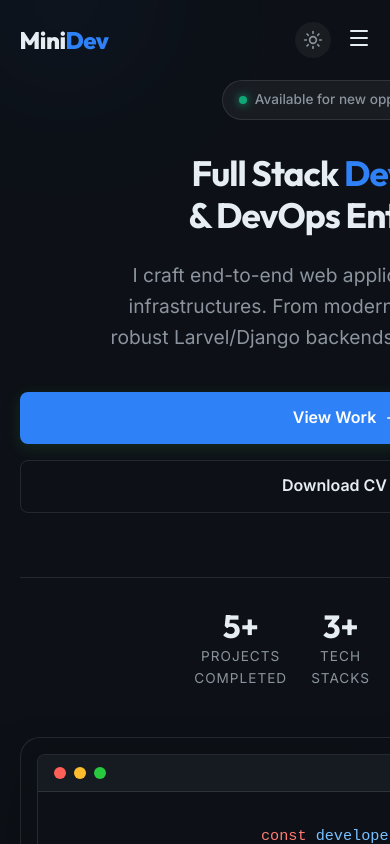
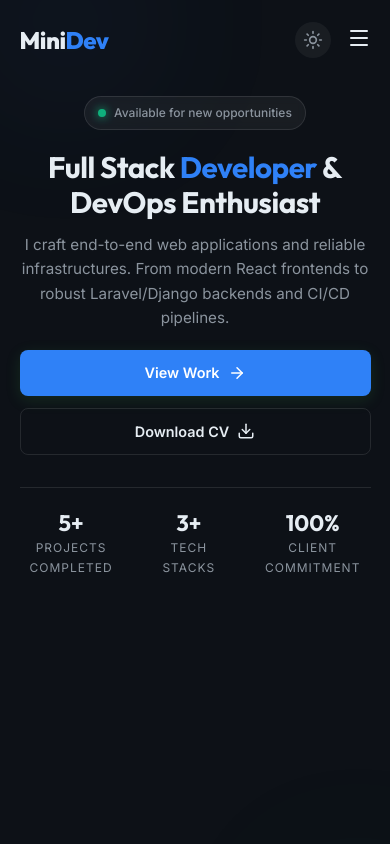
Before and after one commit to Njivaniaina/Portfolio, a React (Vite) app: page / in a window 390 px wide. Shown: the top 844 px of the page. Built offline with nearby package versions, Linux system fonts and the light colour scheme.

Commit message:
Correction de responsive.

```diff
--- a/src/components/Hero.css
+++ b/src/components/Hero.css
@@ -200,15 +200,24 @@
 .code-prop { color: #d2a8ff; }
 .code-string { color: #a5d6ff; }
 
+/* === RESPONSIVE BREAKPOINTS === */
+
+/* Tablet / Paysage mobile (max 968px) */
 @media (max-width: 968px) {
   .hero-container {
     grid-template-columns: 1fr;
     text-align: center;
-    gap: 3rem;
+    gap: 2.5rem;
+  }
+
+  .hero-badge {
+    display: inline-flex;
+    margin: 0 auto 1.5rem;
   }
 
   .hero-subtitle {
-    margin: 0 auto 2.5rem;
+    margin: 0 auto 2rem;
+    max-width: 90%;
   }
 
   .hero-actions {
@@ -221,26 +230,137 @@
 
   .visual-wrapper {
     transform: none;
+    max-width: 520px;
+    margin: 0 auto;
   }
 
   .visual-wrapper:hover {
-    transform: translateY(-10px);
+    transform: translateY(-8px);
   }
 }
 
-@media (max-width: 480px) {
+/* Mobile standard (max 600px) */
+@media (max-width: 600px) {
   .hero-title {
     font-size: 2.2rem;
+    letter-spacing: -0.5px;
+    line-height: 1.15;
+    margin-bottom: 1rem;
   }
+
+  .hero-subtitle {
+    font-size: 1rem;
+    margin-bottom: 1.5rem;
+  }
+
+  .hero-actions {
+    gap: 0.75rem;
+  }
+
+  .hero-actions .btn {
+    font-size: 0.9rem;
+    padding: 0.7rem 1.1rem;
+  }
+
+  .hero-stats {
+    gap: 1.5rem;
+    padding-top: 1.5rem;
+  }
+
+  .stat-value {
+    font-size: 1.6rem;
+  }
+
+  .stat-label {
+    font-size: 0.75rem;
+  }
+
+  .browser-body {
+    padding: 1rem;
+    min-height: 180px;
+  }
+
+  .code-block {
+    font-size: 0.78rem;
+    line-height: 1.6;
+    overflow-x: auto;
+  }
+}
+
+/* Petit mobile Android (max 480px) */
+@media (max-width: 480px) {
+  .hero {
+    align-items: flex-start;
+    padding-top: calc(var(--nav-height) + 1rem);
+  }
+
+  .hero-title {
+    font-size: 1.85rem;
+    line-height: 1.2;
+    margin-bottom: 0.75rem;
+    word-break: break-word;
+  }
+
+  .hero-subtitle {
+    font-size: 0.95rem;
+    margin-bottom: 1.25rem;
+    max-width: 100%;
+  }
+
+  .hero-badge {
+    font-size: 0.75rem;
+    padding: 0.4rem 0.8rem;
+    margin-bottom: 1.25rem;
+  }
+
+  .hero-actions {
+    flex-direction: column;
+    align-items: stretch;
+    gap: 0.75rem;
+    margin-bottom: 2rem;
+  }
+
+  .hero-actions .btn {
+    justify-content: center;
+    width: 100%;
+  }
+
   .hero-stats {
     flex-wrap: wrap;
-    gap: 1.5rem;
+    gap: 1rem;
+    justify-content: space-around;
   }
+
   .stat-divider {
     display: none;
   }
-  .hero-actions {
-    flex-direction: column;
-    gap: 1rem;
+
+  .stat-item {
+    align-items: center;
+    min-width: 80px;
+  }
+
+  .stat-value {
+    font-size: 1.4rem;
+  }
+
+  .hero-visual {
+    display: none; /* Cache le code mockup sur les très petits écrans pour laisser de la place */
   }
 }
+
+/* Très petit Android (max 380px) */
+@media (max-width: 380px) {
+  .hero-title {
+    font-size: 1.55rem;
+    line-height: 1.2;
+  }
+
+  .hero-subtitle {
+    font-size: 0.88rem;
+  }
+
+  .stat-value {
+    font-size: 1.2rem;
+  }
+}
--- a/src/components/Hero.jsx
+++ b/src/components/Hero.jsx
@@ -18,12 +18,11 @@ const Hero = () => {
           </div>
 
           <h1 className="hero-title">
-            Full Stack <span>Developer</span> <br />
-            & DevOps Enthusiast
+            Full Stack <span>Developer</span> & DevOps Enthusiast
           </h1>
 
           <p className="hero-subtitle">
-            I craft end-to-end web applications and reliable infrastructures. From modern React frontends to robust Larvel/Django backends and CI/CD pipelines.
+            I craft end-to-end web applications and reliable infrastructures. From modern React frontends to robust Laravel/Django backends and CI/CD pipelines.
           </p>
 
           <div className="hero-actions">
--- a/src/components/Projects.css
+++ b/src/components/Projects.css
@@ -13,7 +13,7 @@
 
 .projects-grid {
   display: grid;
-  grid-template-columns: repeat(auto-fit, minmax(340px, 1fr));
+  grid-template-columns: repeat(auto-fit, minmax(100%, 1fr)); /* Use 100% instead of fixed 340px to prevent overflow on devices < 340px */
   gap: 2.5rem;
 }
 
@@ -154,3 +154,20 @@
     font-size: 1.25rem;
   }
 }
+
+@media (max-width: 380px) {
+  .project-content {
+    padding: 1rem;
+  }
+  .project-title {
+    font-size: 1.1rem;
+    word-break: break-word;
+  }
+  .project-description {
+    font-size: 0.85rem;
+  }
+  .tag {
+    font-size: 0.65rem;
+    padding: 0.3rem 0.6rem;
+  }
+}
--- a/src/index.css
+++ b/src/index.css
@@ -133,3 +133,16 @@ img {
     margin-bottom: 1.5rem;
   }
 }
+
+@media (max-width: 480px) {
+  .section-title {
+    font-size: 1.8rem;
+  }
+}
+
+@media (max-width: 380px) {
+  .section-title {
+    font-size: 1.5rem;
+    word-break: break-word; /* Prevents long words from overflowing */
+  }
+}
```
